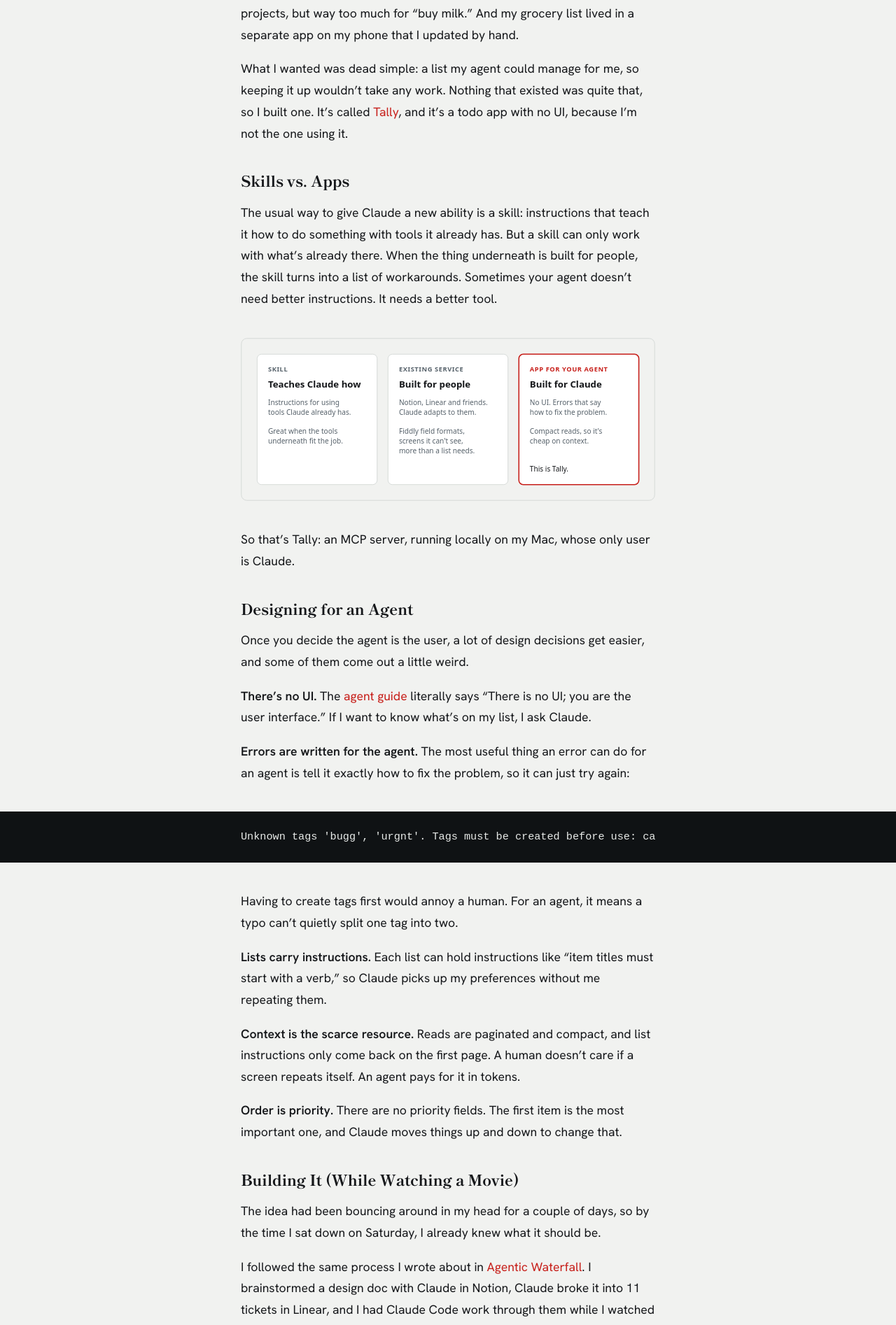
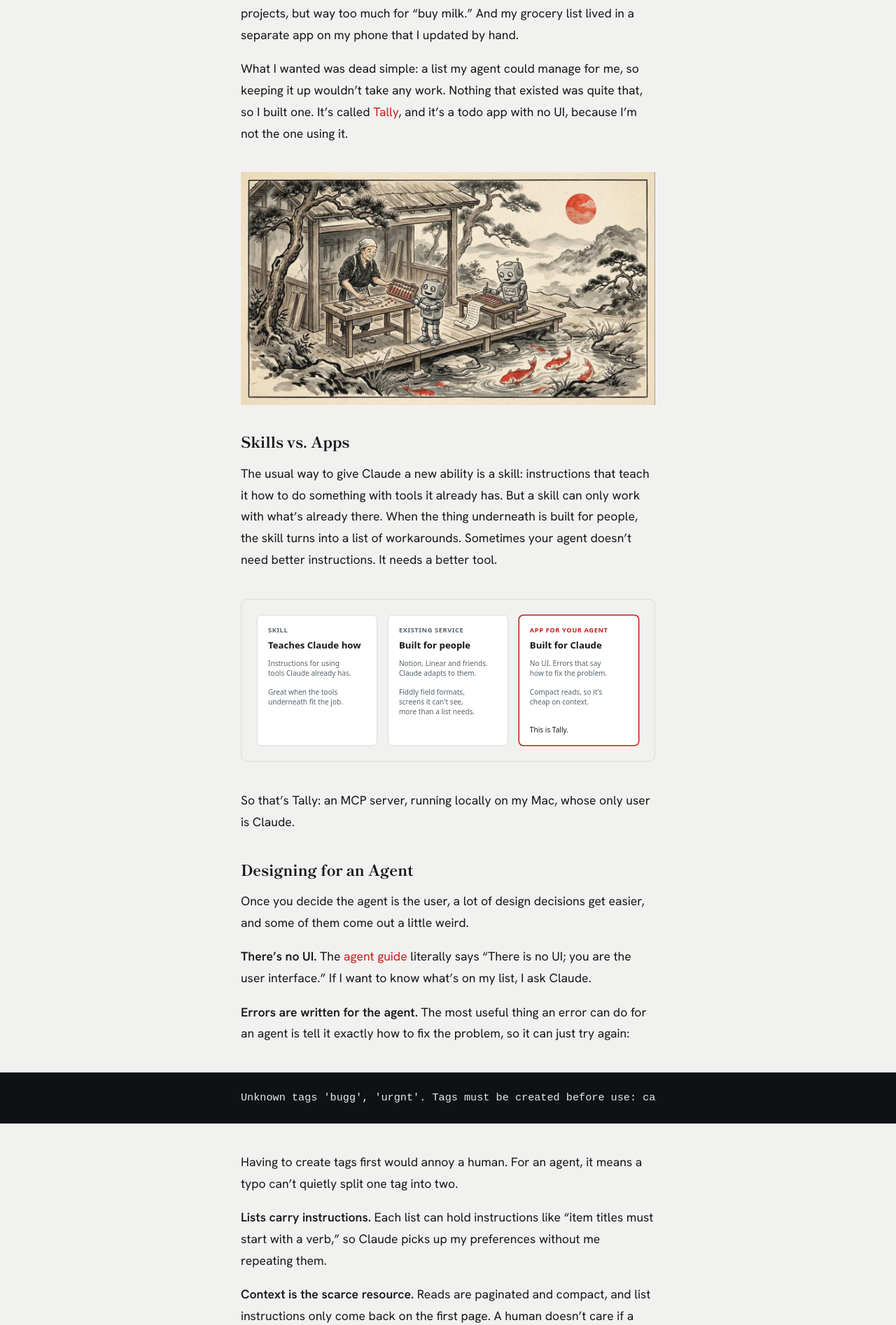
Before and after one commit to msiebert/msiebert.github.io, a Jekyll site: the page built from _posts/2026-11-18-when-a-skill-isnt-enough-build-your-agent-an-app.md, in a window 1280 px wide. Shown: the part 605-2499 px from the top of the page at 70% size. Built offline with Jekyll 4.4.1, drawn with Linux system fonts in a browser that asks for light colours; comment, search, counter and statistics services are not loaded.

Commit message:
Add header image to the Tally post
Co-Authored-By: Claude Opus 5.5 <noreply@anthropic.com>

```diff
--- a/_posts/2026-11-18-when-a-skill-isnt-enough-build-your-agent-an-app.md
+++ b/_posts/2026-11-18-when-a-skill-isnt-enough-build-your-agent-an-app.md
@@ -5,11 +5,14 @@ permalink: /build-your-agent-an-app/
 blurb: "I built a todo app with no UI. I'm not the one using it."
 description: Why I built Tally, a local list app whose only user is my AI agent, and what changes when you design software for an agent instead of a person.
 metaname: "When a Skill Isn't Enough, Build Your Agent an App"
+image: build-your-agent-an-app/header.jpg
 ---
 
 I wanted to get back into keeping a todo list. When I looked at the tools I already had, they all felt too heavy. Notion and Linear are great for real projects, but way too much for "buy milk." And my grocery list lived in a separate app on my phone that I updated by hand.
 
 What I wanted was dead simple: a list my agent could manage for me, so keeping it up wouldn't take any work. Nothing that existed was quite that, so I built one. It's called [Tally](https://msiebert.github.io/Tally/), and it's a todo app with no UI, because I'm not the one using it.
+
+![A craftsman builds a wooden tally board for a little robot while another robot keeps a scroll list beside a koi pond](/assets/img/build-your-agent-an-app/header.jpg)
 
 ### Skills vs. Apps
 
```
Also changed, not shown: assets/img/build-your-agent-an-app/header.jpg (added).
